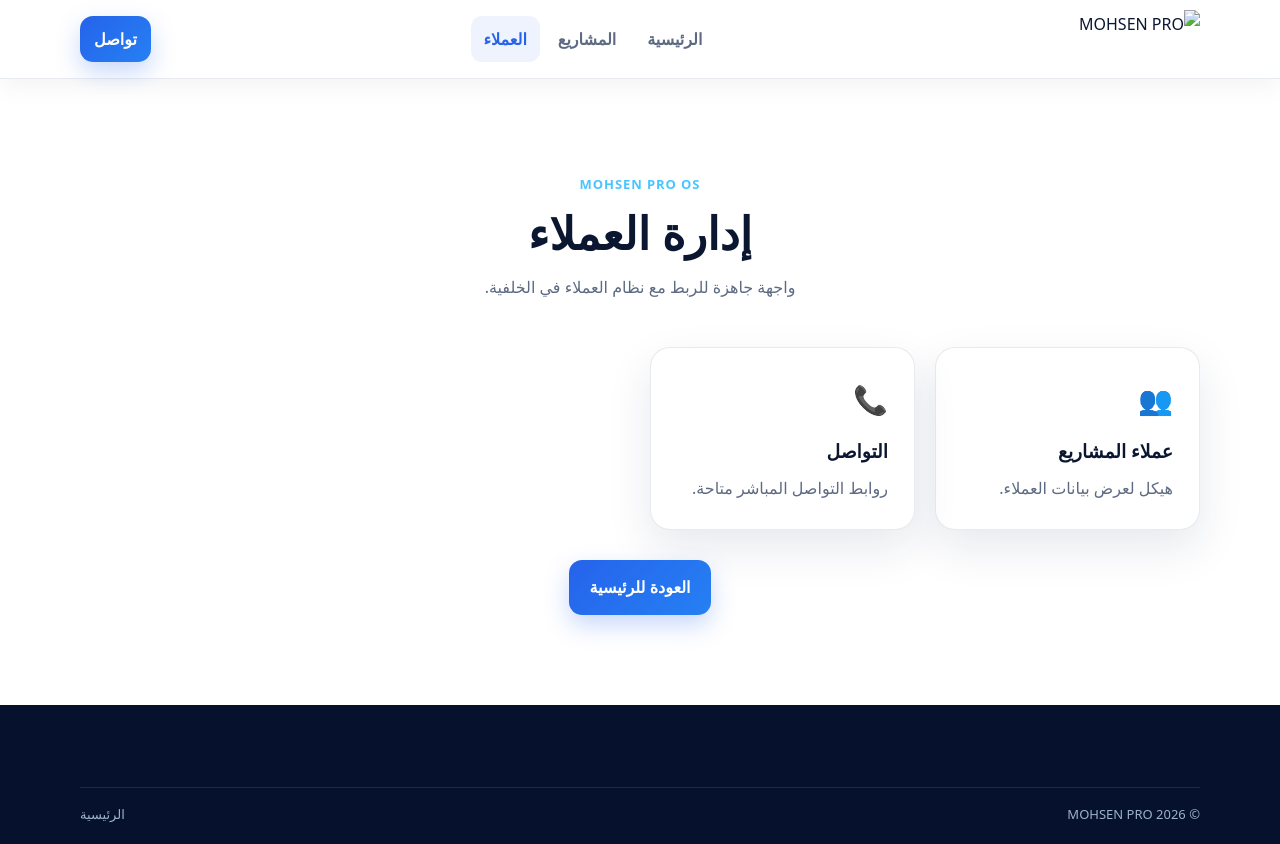
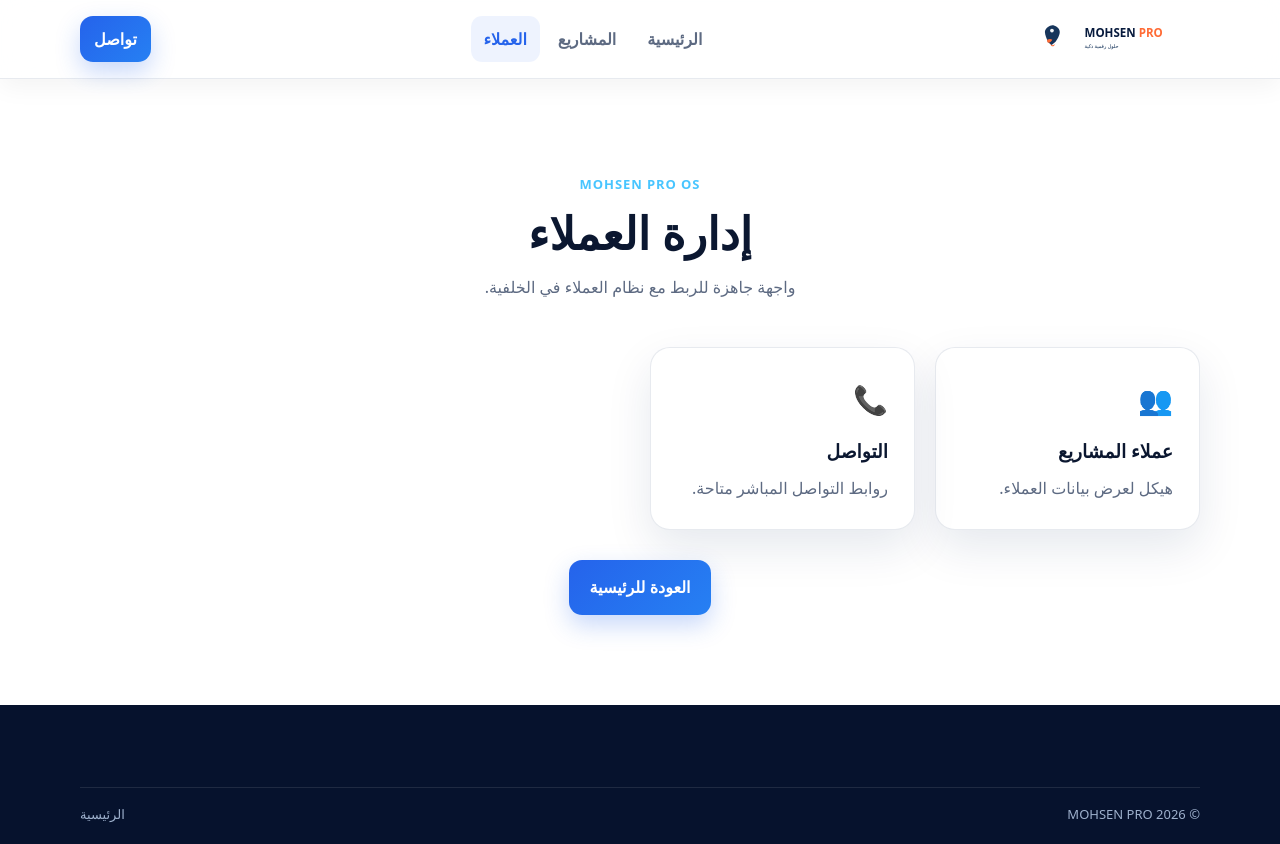
Before and after one commit to wsamalhyat-collab/mohsenpro, a plain HTML site: page customers.html in a window 1280 px wide. Drawn offline with Linux system fonts and the light colour scheme.

Commit message:
fix(ui): point logo references to assets/logo.svg in customers.html

```diff
--- a/customers.html
+++ b/customers.html
@@ -1 +1 @@
-<!doctype html><html lang="ar" dir="rtl"><head><meta charset="UTF-8"><meta name="viewport" content="width=device-width,initial-scale=1"><title>العملاء | MOHSEN PRO</title><link rel="icon" href="assets/images/favicon.png"><link rel="stylesheet" href="assets/css/style.css"></head><body><header class="header"><div class="container head"><a class="brand" href="index.html"><img src="assets/images/logo.png" alt="MOHSEN PRO"></a><nav style="display:flex"><a href="index.html#home">الرئيسية</a><a href="projects.html">المشاريع</a><a class="active" href="customers.html">العملاء</a></nav><a class="btn small" href="index.html#contact">تواصل</a></div></header><main><section class="section light"><div class="container"><div class="title"><span>MOHSEN PRO OS</span><h2>إدارة العملاء</h2><p>واجهة جاهزة للربط مع نظام العملاء في الخلفية.</p></div><div class="cards four"><article class="card"><i>👥</i><h3>عملاء المشاريع</h3><p>هيكل لعرض بيانات العملاء.</p></article><article class="card"><i>📞</i><h3>التواصل</h3><p>روابط التواصل المباشر متاحة.</p></article></div><p style="text-align:center;margin-top:30px"><a class="btn" href="index.html">العودة للرئيسية</a></p></div></section></main><footer class="footer"><div class="container bottom"><span>© 2026 MOHSEN PRO</span><a href="index.html">الرئيسية</a></div></footer></body></html>
+<!doctype html><html lang="ar" dir="rtl"><head><meta charset="UTF-8"><meta name="viewport" content="width=device-width,initial-scale=1"><title>العملاء | MOHSEN PRO</title><link rel="icon" href="assets/favicon.png"><link rel="stylesheet" href="assets/css/style.css"></head><body><header class="header"><div class="container head"><a class="brand" href="index.html"><img src="assets/logo.svg" alt="MOHSEN PRO"></a><nav style="display:flex"><a href="index.html#home">الرئيسية</a><a href="projects.html">المشاريع</a><a class="active" href="customers.html">العملاء</a></nav><a class="btn small" href="index.html#contact">تواصل</a></div></header><main><section class="section light"><div class="container"><div class="title"><span>MOHSEN PRO OS</span><h2>إدارة العملاء</h2><p>واجهة جاهزة للربط مع نظام العملاء في الخلفية.</p></div><div class="cards four"><article class="card"><i>👥</i><h3>عملاء المشاريع</h3><p>هيكل لعرض بيانات العملاء.</p></article><article class="card"><i>📞</i><h3>التواصل</h3><p>روابط التواصل المباشر متاحة.</p></article></div><p style="text-align:center;margin-top:30px"><a class="btn" href="index.html">العودة للرئيسية</a></p></div></section></main><footer class="footer"><div class="container bottom"><span>© 2026 MOHSEN PRO</span><a href="index.html">الرئيسية</a></div></footer></body></html>
```
